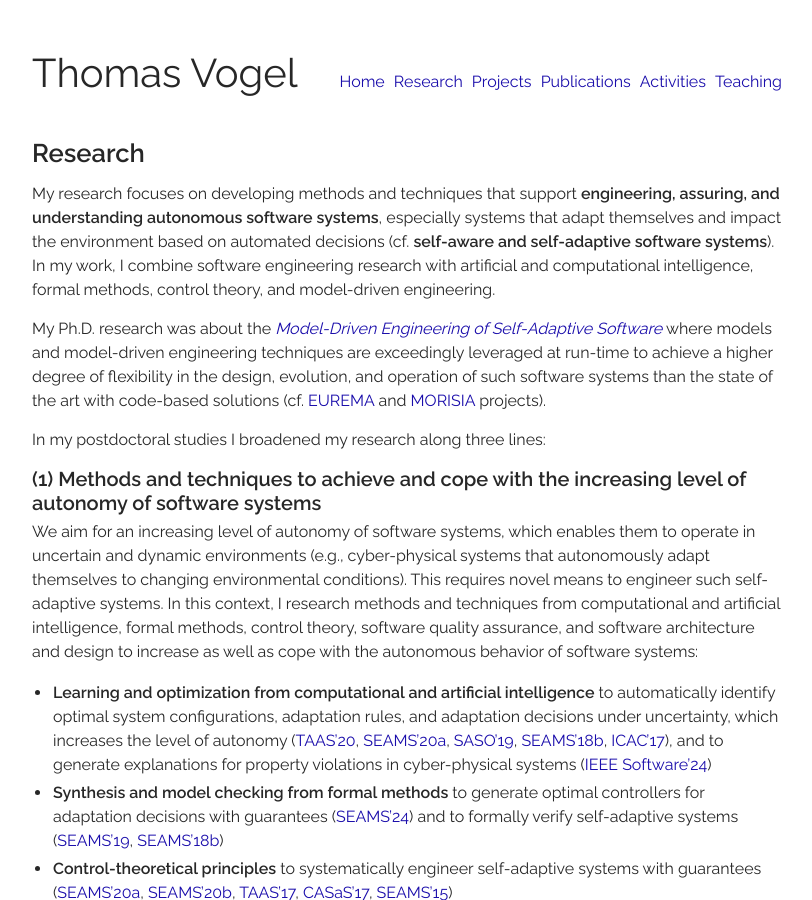
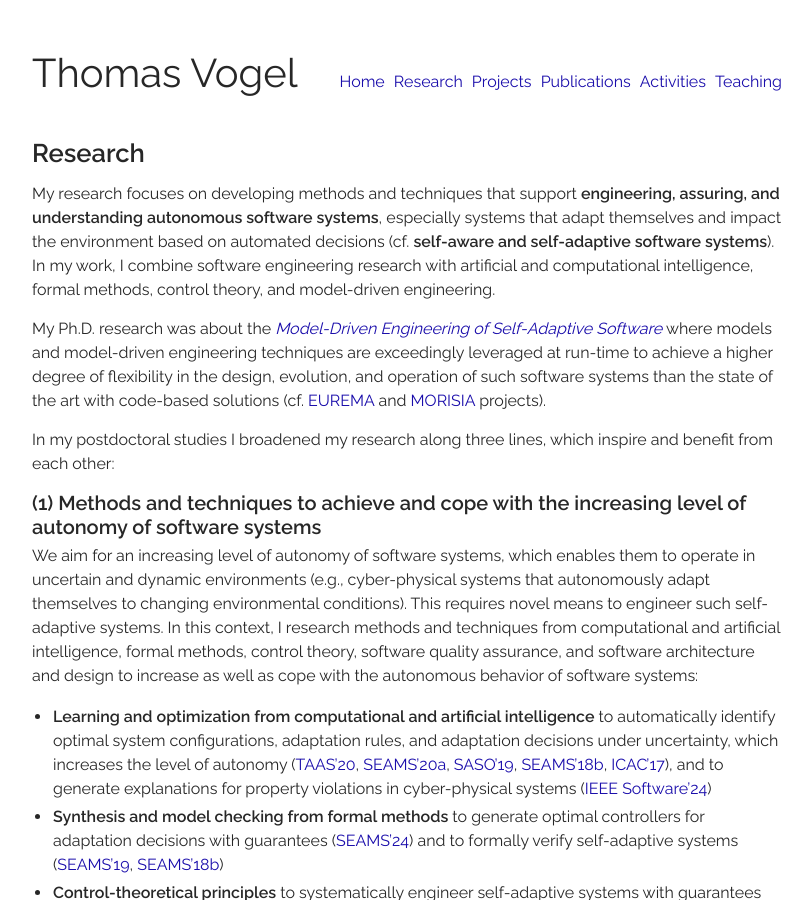
Before and after one commit to thomas-vogel/thomas-vogel.github.io, a Jekyll site: the page built from _pages/research.md, in a window 1280 px wide and 900 px high. Shown: the whole window, without its empty margins (233-1045 px from the left). Built offline with Jekyll 4.4.1, drawn with Linux system fonts in a browser that asks for light colours.

Commit message:
Update research.

```diff
--- a/_pages/research.md
+++ b/_pages/research.md
@@ -14,7 +14,7 @@ model-driven engineering.
 
 My Ph.D. research was about the [_Model-Driven Engineering of Self-Adaptive Software_](publications/phd) where models and model-driven engineering techniques are exceedingly leveraged at run-time to achieve a higher degree of flexibility in the design, evolution, and operation of such software systems than the state of the art with code-based solutions (cf. [EUREMA](projects/#phd-projects) and [MORISIA](projects/#phd-projects) projects).
 
-In my postdoctoral studies I broadened my research along three lines:
+In my postdoctoral studies I broadened my research along three lines, which inspire and benefit from each other:
 
 ### (1) Methods and techniques to achieve and cope with the increasing level of autonomy of software systems
 We aim for an increasing level of autonomy of software systems, which enables them to  operate in uncertain and dynamic environments (e.g., cyber-physical systems that autonomously adapt themselves to changing environmental conditions). This requires novel means to engineer such self-adaptive systems.
```
